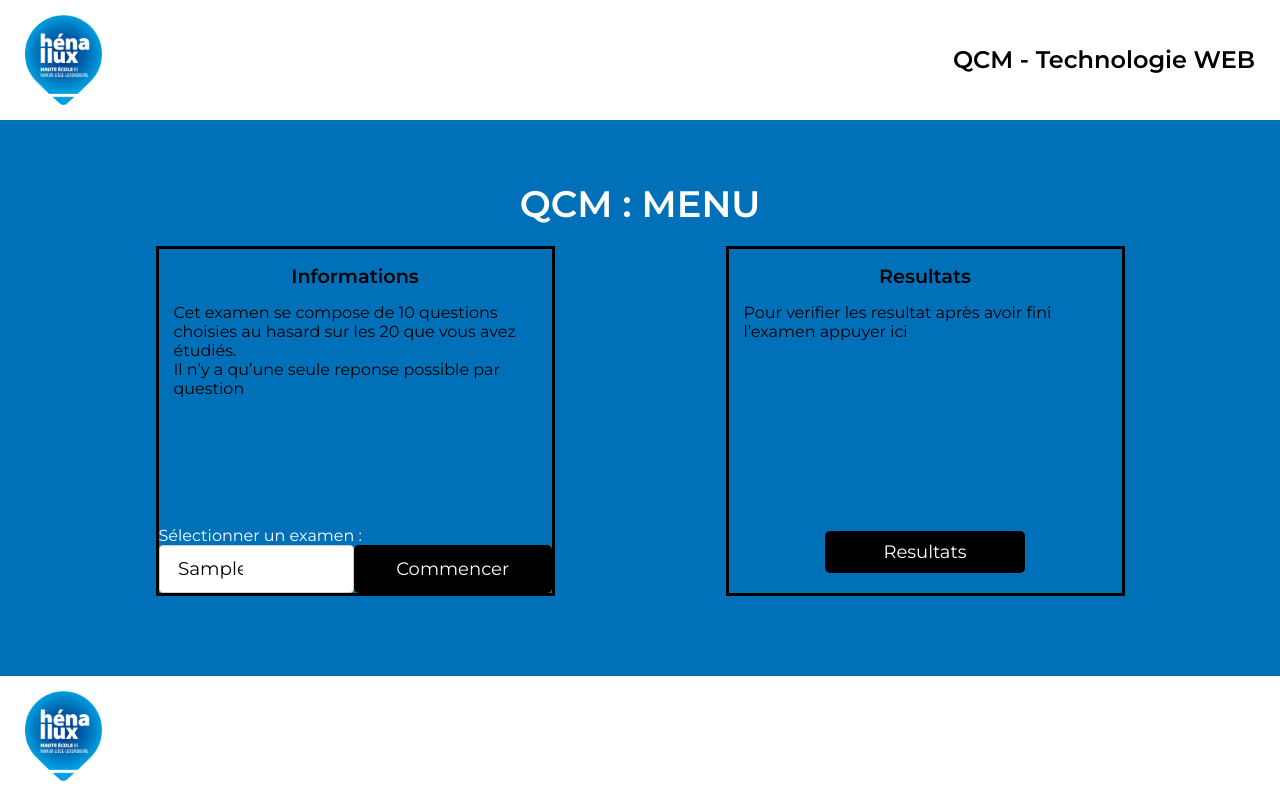
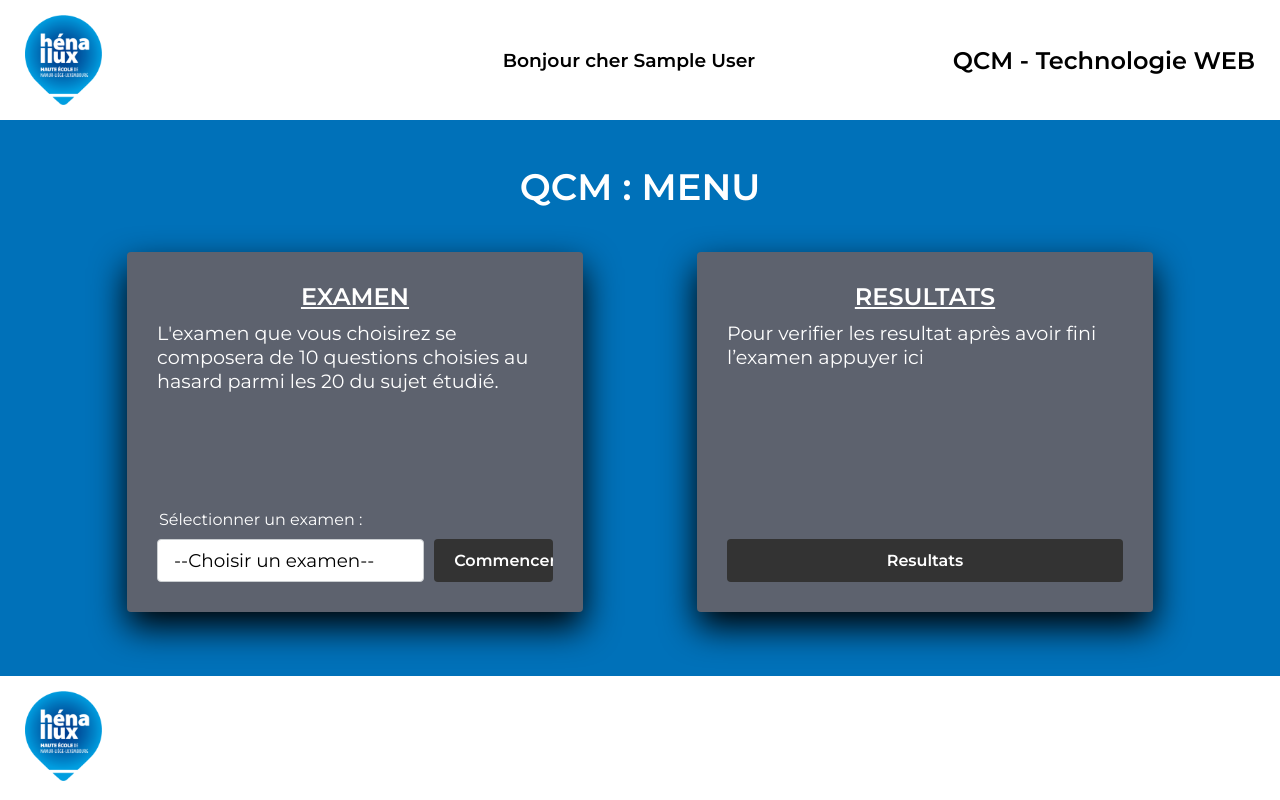
Before and after one commit to WH-Yoshi/QCM-front, a PHP site: page /menu.php in a window 1280 px wide. Run offline with PHP 8.4, Linux system fonts and the light colour scheme; the visitor is signed in with stand-in values (Sample User, id 1); tables that the repository leaves empty or names only in its code hold one stand-in row (values such as "Sample post").

Commit message:
Connexion page finished

```diff
--- a/menu.php
+++ b/menu.php
@@ -17,46 +17,52 @@ require('./scripts/db.php');
 <body>
     <header>
         <nav>
-            <img class="logo" src="images/logo.png" alt="Logo Henallux" >
-            <h2>QCM - Technologie WEB</h2>
+            <img class="logo" src="images/logo.png" alt="Logo Henallux">
+            <?php
+            if (isset($_SESSION['Prenom'])) {
+                echo "<h3>Bonjour cher " . $_SESSION['Prenom'] . "</h3>";
+            }
+            ?>
+            <h2 id="nameofpage">QCM - Technologie WEB</h2>
         </nav>
     </header>
     <main>
         <section id="menu">
             <h1>QCM : MENU</h1>
-            <section id="panels" class="section-panels">
+            <section id="panels">
                 <article class="choices">
                     <div>
-                        <h5>Informations</h5>
-                        <p>Cet examen se compose de 10 questions choisies au hasard sur les 20 que vous avez étudiés. <br>Il n’y a qu’une seule reponse possible par question</p>
+                        <h2>Examen</h2>
+                        <p> L'examen que vous choisirez se composera de 10 questions choisies au hasard parmi les 20 du sujet étudié.</p>
                     </div>
-                    <form action="./qcm.php" class="custom-select">
+                    <form method="get" action="./qcm.php" class="custom-select">
                         <label for="examen">Sélectionner un examen :</label>
-                        <article class="choicexam">
+                        <article>
                             <select name="examen" id="examen">
+                                <option value="0">--Choisir un examen--</option>
                                 <?php
                                 try {
-                                    $sql = "SELECT Titre FROM QCM"; // Ajustez la requête SQL selon votre structure de base de données.
+                                    $sql = "SELECT Titre,Valeur FROM QCM";
                                     $stmt = $db->query($sql);
 
                                     while ($row = $stmt->fetch(PDO::FETCH_ASSOC)) {
-                                        echo "<option value='" . $row['Titre'] . "'>" . $row['Titre'] . "</option>";
+                                        echo "<option value='" . $row['Valeur'] . "'>" . $row['Titre'] . "</option>";
                                     }
                                 } catch (PDOException $e) {
                                     echo "Erreur de connexion à la base de données : " . $e->getMessage();
                                 }
                                 ?>
                             </select>
-                            <input type="submit" value="Commencer" class="button">
+                            <input type="submit" value="Commencer" id="button">
                         </article>
                     </form>
                 </article>
                 <article class="choices">
                     <div>
-                        <h5>Resultats</h5>
+                        <h2>Resultats</h2>
                         <p>Pour verifier les resultat après avoir fini l’examen appuyer ici</p>
                     </div>
-                    <a href="./result.php" class="button">Resultats</a>
+                    <a href="./result.php" id="button">Resultats</a>
                 </article>
             </section>
         </section>
@@ -64,5 +70,9 @@ require('./scripts/db.php');
     <footer>
         <img class="logo" src="images/logo.png" alt="Logo Henallux" >
     </footer>
+    <script>
+        const width = document.getElementById('nameofpage').offsetWidth;
+        document.getElementsByClassName('logo')[0].style.marginRight = width - 77 + "px";
+    </script>
 </body>
 </html>
--- a/qcm.php
+++ b/qcm.php
@@ -9,7 +9,6 @@ if (!isset($_SESSION['Identifiant'])) {
 
 $sql = "SELECT * FROM QUESTION WHERE qcm_ID = 1 ORDER BY RAND() LIMIT 10";
 try {
-
     $stmt = $db->prepare($sql);
     $stmt->execute();
     $questions = $stmt->fetchAll(PDO::FETCH_ASSOC);
--- a/scripts/login.php
+++ b/scripts/login.php
@@ -18,7 +18,7 @@ if (empty($identifiant)) {
     exit();
 }
 
-$sql = "SELECT Motdepasse FROM UTILISATEUR WHERE Identifiant = :Identifiant";
+$sql = "SELECT Motdepasse,Prenom FROM UTILISATEUR WHERE Identifiant = :Identifiant";
 try {
     $stmt = $db->prepare($sql);
     $stmt->bindParam(':Identifiant', $identifiant);
@@ -30,6 +30,7 @@ try {
 
 if (password_verify($mdp, $resultats['Motdepasse'])) {
     $_SESSION['Identifiant'] = $identifiant;
+    $_SESSION['Prenom'] = $resultats['Prenom'];
     header('Location: ../menu.php');
 } else {
     $_SESSION['message'] = "Identifiant ou mot de passe invalide";
--- a/styles/style.css
+++ b/styles/style.css
@@ -12,6 +12,7 @@ body {
   background-color: #0071B9;
 }
 main {
+  height: 100%;
   width: 100vw;
   display: flex;
   flex-direction: column;
@@ -46,9 +47,11 @@ nav {
   align-items: center;
 }
 .logo {
+  height: 90px;
   width: 77px;
 }
 form{
+  width: 100%;
   display: flex;
   flex-direction: column;
   color: white;
@@ -56,7 +59,17 @@ form{
 label {
   font-weight: 400c ;
 }
-
+form input {
+  width: 100%;
+  background: #333;
+  padding: 12px 20px;
+  border: none;
+  outline: none;
+  border-radius: 4px;
+  font-weight: 500;
+  font-size: 1em;
+  color: white;
+}
 
 /* Connection */
 #section-connexion {
@@ -82,19 +95,7 @@ label {
   text-transform: uppercase;
 }
 #section-connexion form {
-  width: 100%;
   gap: 25px;
-}
-#section-connexion form input {
-  width: 100%;
-  background: #333;
-  padding: 12px 20px;
-  border: none;
-  outline: none;
-  border-radius: 4px;
-  font-weight: 500;
-  font-size: 1em;
-  color: white;
 }
 ::placeholder {
   color: #aaa;
@@ -106,7 +107,6 @@ label {
   font-size: 1.3em;
 }
 #button {
-  padding: 10px;
   color: white;
   font-weight: 600;
   cursor: pointer;
@@ -123,74 +123,87 @@ label {
   flex-direction: column;
   align-items: center;
   justify-content: space-evenly;
-  height: -webkit-fill-available;
+  height: 100%;
+  width: 100%;
 }
 #menu h1 {
   font-size: 2.3em;
   text-transform: uppercase;
   color: white;
 }
-.section-panels {
+#panels {
   display: flex;
   justify-content: space-around;
+  align-items: center;
+  height: 400px;
+  width: 100%;
 }
 .choices {
+  width: 40%;
+  height: 100%;
+  background-color: #5D626E;
   display: flex;
-  width: 35%;
-  height: 350px;
-  align-items: center;
-  border: solid;
   flex-direction: column;
   justify-content: space-between;
+  align-items: center;
+  padding: 30px;
+  border-radius: 4px;
+  box-shadow: 0 15px 35px rgba(0,0,0,9);
 }
-.choicexam{
-  display: flex;
-
-}
-.section-panels div {
+.choices div {
   display: flex;
   align-items: center;
   flex-direction: column;
 }
-.section-panels h5 {
-  margin-top: 15px;
-  font-weight: 600;
+.choices h2 {
+  text-transform: uppercase;
+  color: white;
+  text-decoration: underline;
+}
+.choices p {
+  color: white;
+  font-weight: 400;
   font-size: larger;
+  margin-top: 10px;
 }
-.section-panels p {
-  margin: 15px;
+.custom-select label {
+  margin-bottom: 10px;
+  margin-left: 2px;
 }
-.section-panels a{
-  margin-top: 30px;
-  margin-bottom: 20px;
+.custom-select article {
+  display: flex;
+  gap: 10px;
 }
-.section-panels .button {
-  text-align: center;
-  background-color: black;
-  text-decoration: none;
-  color: white;
-  border: none;
-  padding: 10px 20px;
-  border-radius: 5px;
-  width: 200px;
-  font-size: large;
-}
-.section-panels .button:hover {
-  background-color: grey;
-}
-.custom-select {
-  position: relative;
-}
-#examen {
+.custom-select select {
   appearance: none;
-  width: 50%;
+  width: 70%;
   font-size: 1.15rem;
-  padding: 0.675em 6em 0.675em 1em;
+  padding: 0.5rem 1rem;
   background-color: #fff;
   border: 1px solid #caced1;
   border-radius: 0.25rem;
   color: #000;
   cursor: pointer;
+}
+.custom-select select:focus {
+  outline: none;
+  border-color: #0071b9;
+  box-shadow: 0 0 0 0.2rem rgba(0, 113, 185, 0.25);
+}
+.custom-select input {
+  width: 30%;
+}
+.choices a {
+  width: 100%;
+  background: #333;
+  padding: 12px 20px;
+  border: none;
+  outline: none;
+  border-radius: 4px;
+  font-weight: 500;
+  font-size: 1em;
+  color: white;
+  text-align: center;
 }
 
 /* QCM */
```
